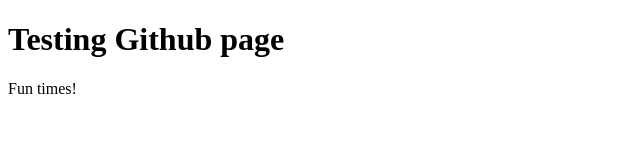
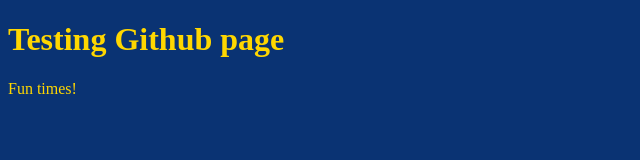
Before and after one commit to royprocell/royprocell.github.io, a plain HTML site: page index.html in a window 1280 px wide. Shown: the whole page, without its empty margins (0-640 px from the left). Drawn offline with Linux system fonts and the light colour scheme.

Commit message:
Changed colors

```diff
--- a/index.html
+++ b/index.html
@@ -1,5 +1,5 @@
 <!DOCTYPE html>
-<html>
+<html style="background-color:#0A3373; color:#FFD700"">
 <head>
 	<title>Roy Procell's Github Page</title>
 </head>
```
